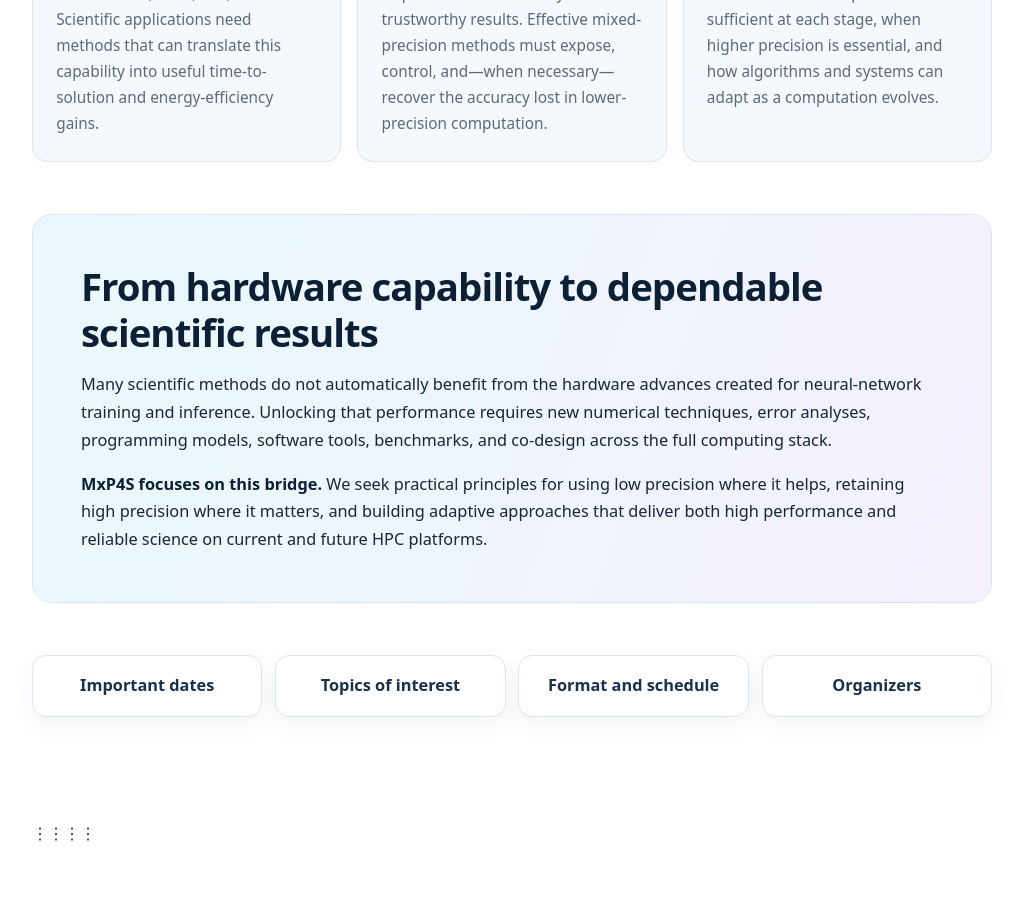
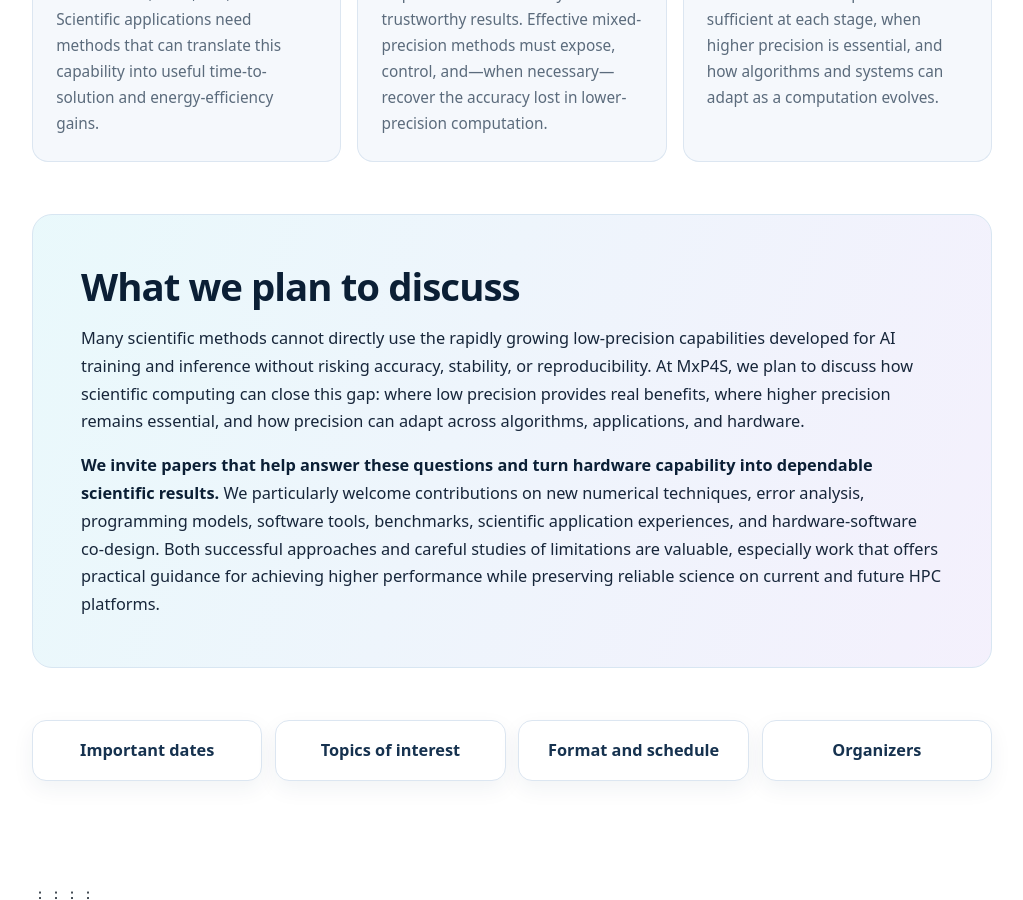
Before and after one commit to MxP4S/mxp4s2027, a Jekyll site: the page built from index.md, in a window 1280 px wide and 900 px high, scrolled down 2350 px. Shown: the whole window, without its empty margins (128-1151 px from the left). Built offline with Jekyll 4.4.1, drawn with Linux system fonts in a browser that asks for light colours.

Commit message:
Add section on scientific computing and precision
Added a new section discussing the importance of precision in scientific computing and invited contributions on related topics.

```diff
--- a/index.md
+++ b/index.md
@@ -104,6 +104,7 @@ title: Home
 </div>
   </section>
 
+  <!--
   <section class="mxp-section mxp-callout" aria-labelledby="challenge-heading">
     <h2 id="challenge-heading">From hardware capability to dependable scientific results</h2>
     <p>
@@ -117,6 +118,25 @@ title: Home
       performance and reliable science on current and future HPC platforms.
     </p>
   </section>
+ -->
+
+ <section class="mxp-section mxp-callout" aria-labelledby="challenge-heading">
+    <h2 id="challenge-heading">What we plan to discuss</h2>
+    <p>
+      Many scientific methods cannot directly use the rapidly growing low-precision capabilities developed for
+      AI training and inference without risking accuracy, stability, or reproducibility. At MxP4S, we plan to
+      discuss how scientific computing can close this gap: where low precision provides real benefits, where
+      higher precision remains essential, and how precision can adapt across algorithms, applications, and hardware.
+    </p>
+    <p>
+      <strong>We invite papers that help answer these questions and turn hardware capability into dependable
+      scientific results.</strong> We particularly welcome contributions on new numerical techniques, error analysis,
+      programming models, software tools, benchmarks, scientific application experiences, and hardware-software
+      co-design. Both successful approaches and careful studies of limitations are valuable, especially work that
+      offers practical guidance for achieving higher performance while preserving reliable science on current and
+      future HPC platforms.
+    </p>
+  </section>
 
   <nav class="mxp-quicklinks" aria-label="Workshop information">
     <a href="dates.html">Important dates</a>
```
